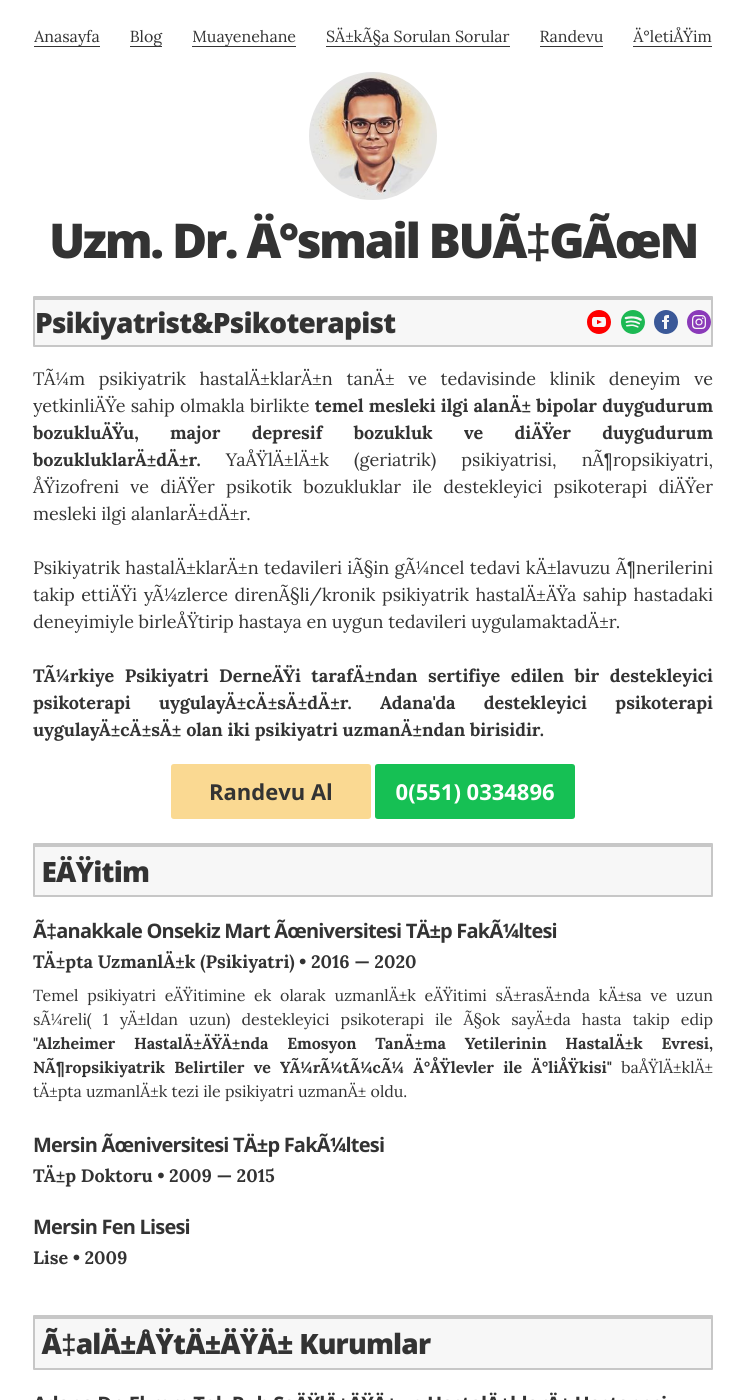
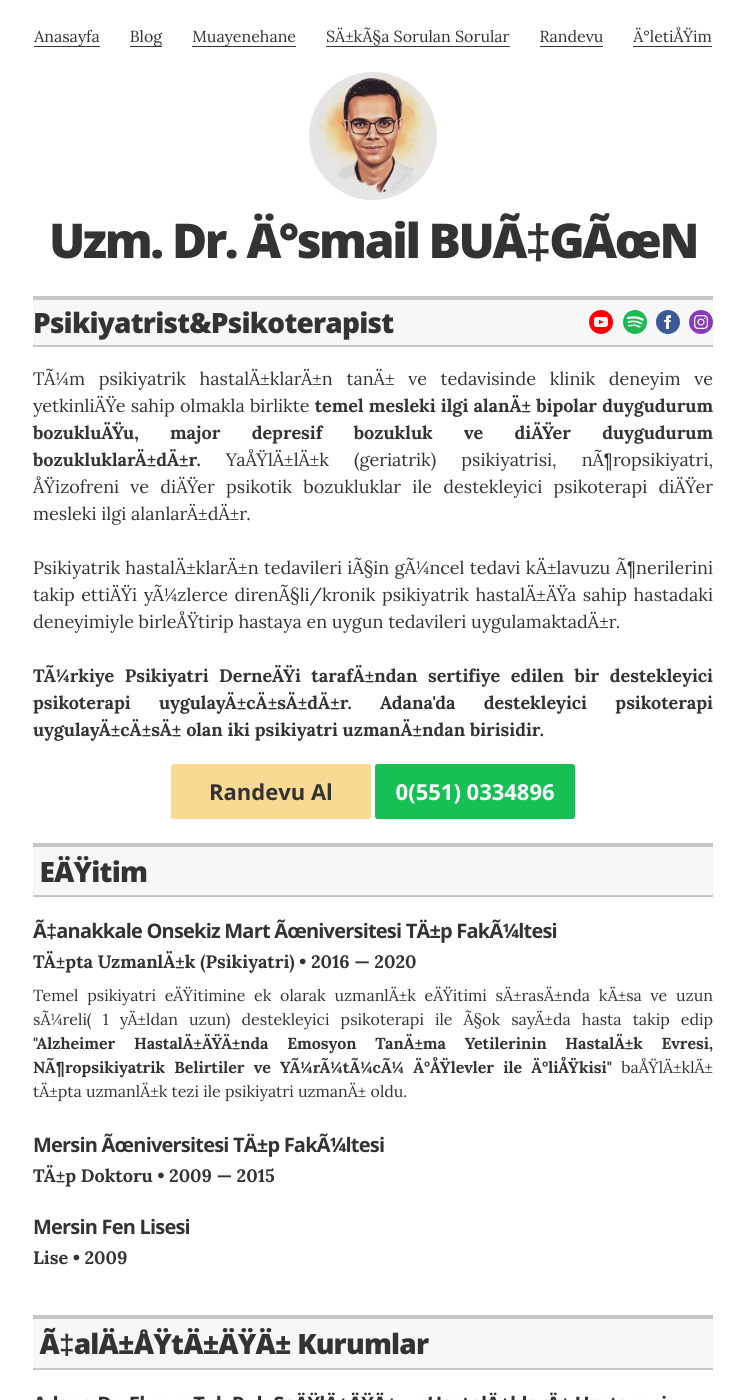
Before and after one commit to ibucgun/ibucgun.github.io, a Jekyll site: the page built from index.html, in a window 1280 px wide and 1400 px high. Shown: the whole window, without its empty margins (267-1011 px from the left). Built offline with Jekyll 4.4.1, drawn with Linux system fonts in a browser that asks for light colours.

Commit message:
Update _mixins.scss

```diff
--- a/_sass/_mixins.scss
+++ b/_sass/_mixins.scss
@@ -93,11 +93,8 @@
 @mixin section_border {
   border-top: 4px solid #c7c7c7;
   border-bottom: 2px solid #c7c7c7;
-  border-left: 2px solid #c7c7c7;
-  border-right: 2px solid #c7c7c7;
   padding: .2rem .4rem;
   background: #F7F7F7;
-  border-radius: 1px;
 }
 
 @mixin section_border_thin {
```
